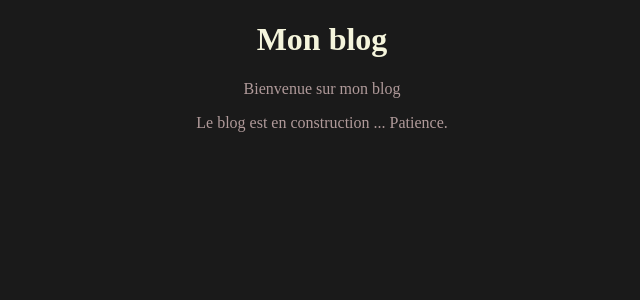
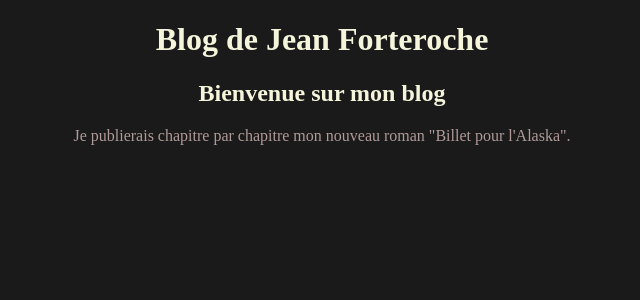
Before and after one commit to ophelieresfa/writer_blog, a PHP site: page / in a window 1280 px wide. Shown: the top 300 px of the page, without its empty margins (318-958 px from the left). Run offline with PHP 8.4, Linux system fonts and the light colour scheme; data that the repository does not hold is empty.

Commit message:
Update the file home.twig
Change the contain of the file home.twig

```diff
--- a/src/View/home.twig
+++ b/src/View/home.twig
@@ -12,12 +12,28 @@
 
 <body>
     <header>
-        <h1>Mon blog</h1>
+        <h1>Blog de Jean Forteroche</h1>
     </header>
 
-    <main>
-        <p>Bienvenue sur mon blog</p>
-        <p>Le blog est en construction ... Patience.</p>
-    </main>
+    {% block main %}
+        <main class="white">
+            <section class="introduction">
+                <h1>Bienvenue sur mon blog</h1>
+                <p>Je publierais chapitre par chapitre mon nouveau roman "Billet pour l'Alaska".</p>
+            </section>
+
+            <section class="premier_billet">
+                {% for billet in lastBillet %}
+                    <h2>
+                        {{ billet.titre }}
+                    </h2>
+                    <p>
+                        {{ billet.contenu }}
+                    </p>
+                {% endfor %}
+            </section>
+        </main>
+    {% endblock %}
+
 </body>
 </html>
```
